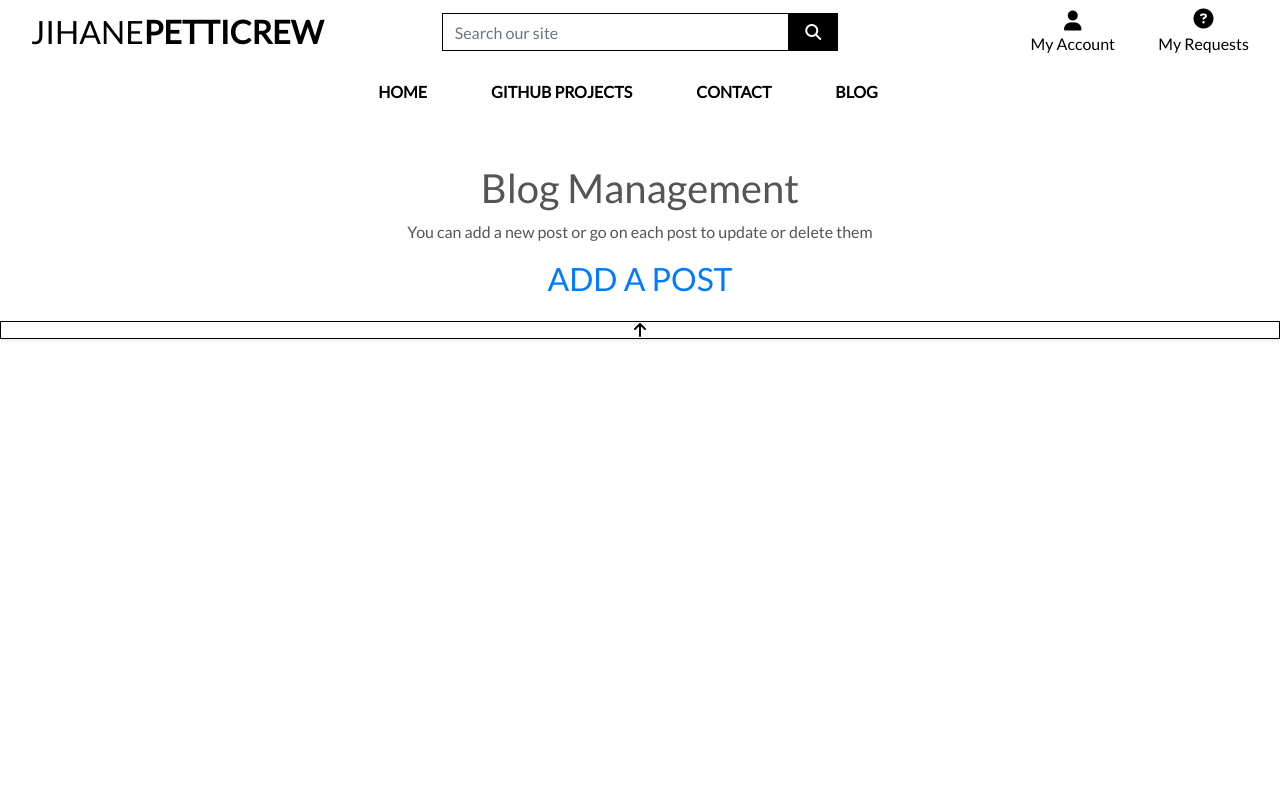
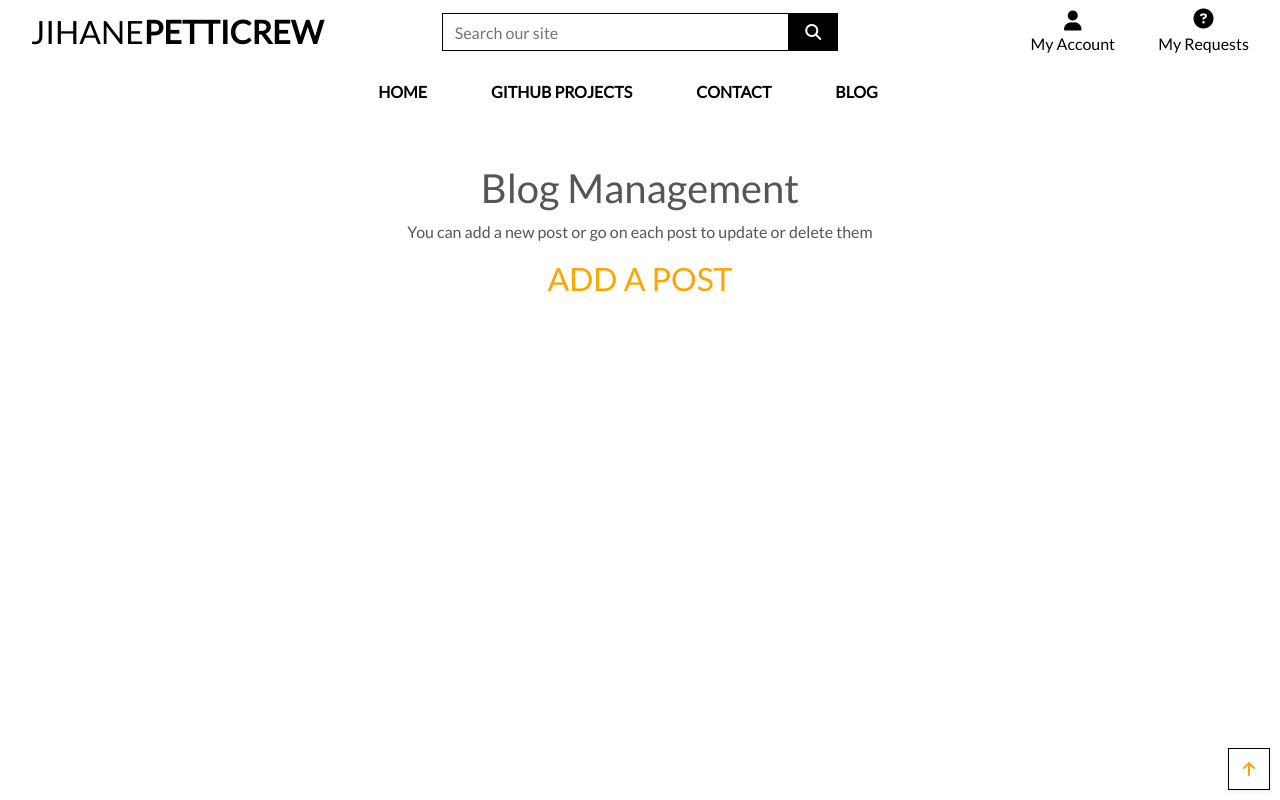
Before and after one commit to JihanePett/web-development, a Django app: page /blog/ in a window 1280 px wide. Run offline with Django 3.2, Linux system fonts and the light colour scheme; the visitor is signed in with stand-in values (Sample User, id 1); data that the repository does not hold is empty; some libraries are stand-ins or nearby versions.

Commit message:
styling the scroll up arrow for the blog page, tested add a post with image and it works.

```diff
--- a/blog/templates/blog.html
+++ b/blog/templates/blog.html
@@ -52,7 +52,7 @@
         <!-- Scrolling arrow -->
         <div class="arrow-up-button shadow-sm rounded-0 border border-black">
             <a class="arrow-up-link d-flex h-100">
-                <i class="fas fa-arrow-up text-black mx-auto my-auto"></i>
+                <i class="fas fa-arrow-up mx-auto my-auto"></i>
             </a>
         </div>
     {% endblock %}
--- a/static/css/base.css
+++ b/static/css/base.css
@@ -169,20 +169,47 @@ a.category-badge > span.badge:hover {
     height: 0;
     border-left: 4px solid transparent;
     border-right: 4px solid transparent;
-    border-bottom: 10px solid black;
+    border-bottom: 10px solid orange;
     position: absolute;
     top: -10px;
     right: 36px;
 }
 
+/* arrows scroll-up */
+.arrow-up-button {
+    height: 42px;
+    width: 42px;
+    position: fixed;
+    bottom: 10px;
+    right: 10px;
+}
+
 i.fas.fa-arrow-up.mx-auto.my-auto {
-    color: #9f9b9d;
+    color: orange;
 }
 
 .arrow-up-link {
     cursor: pointer;
 }
 
+/* -------------------------------- Contact */
+.container.container-contact {
+    margin-top: 20px;
+}
+
+.col-12.contact-message {
+    margin-top: 10px;
+    margin-bottom: 10px;
+}
+
+.submit-button{
+    background-color: orange;
+}
+
+.submit-button:hover{
+    background-color: black;
+    color: orange;
+}
 /* -------------------------------- Blog */
 a.post-title {
     color: black;
@@ -199,6 +226,16 @@ a.post-title:hover{
 
 .blog-btn {
     margin-bottom: 10px;
+}
+
+.addapost-heading{
+    margin-bottom: 20px;
+    color: orange;
+}
+
+.addapost-heading:hover{
+    text-decoration: none;
+    color: black;
 }
 
 /* -------------------------------- Media Queries */
```
Also changed, not shown: home/templates/home/contact.html (+4 -4 lines), media/static-img.jpg (added).
